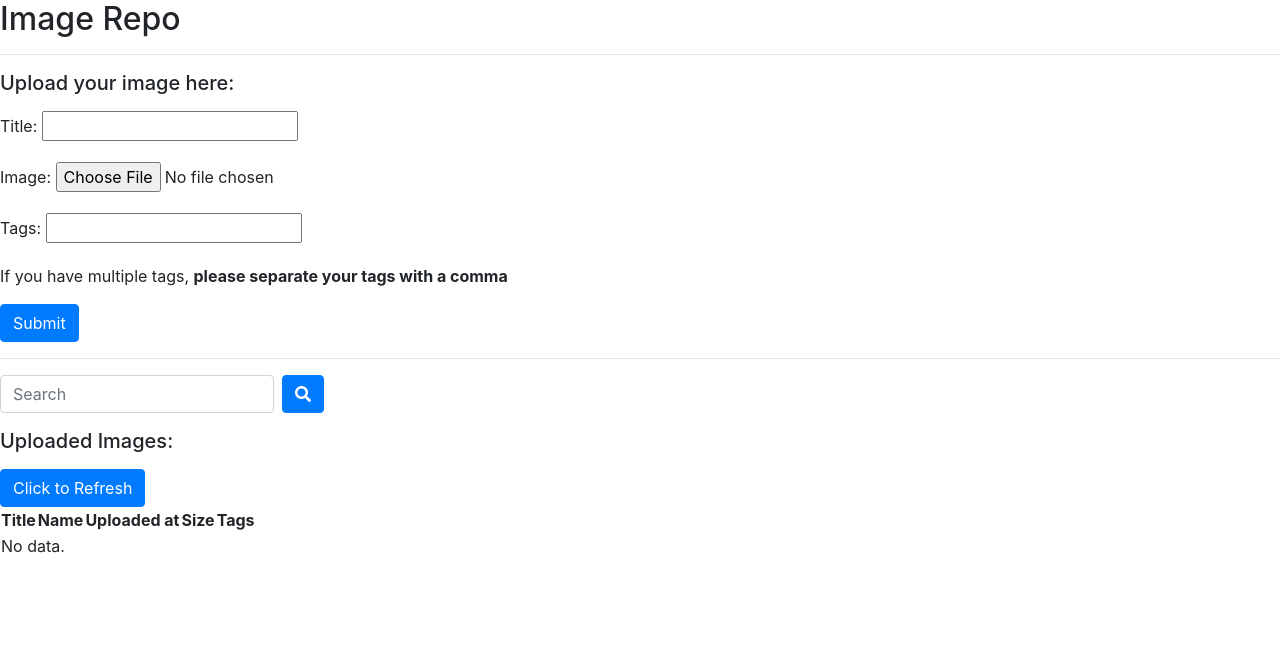
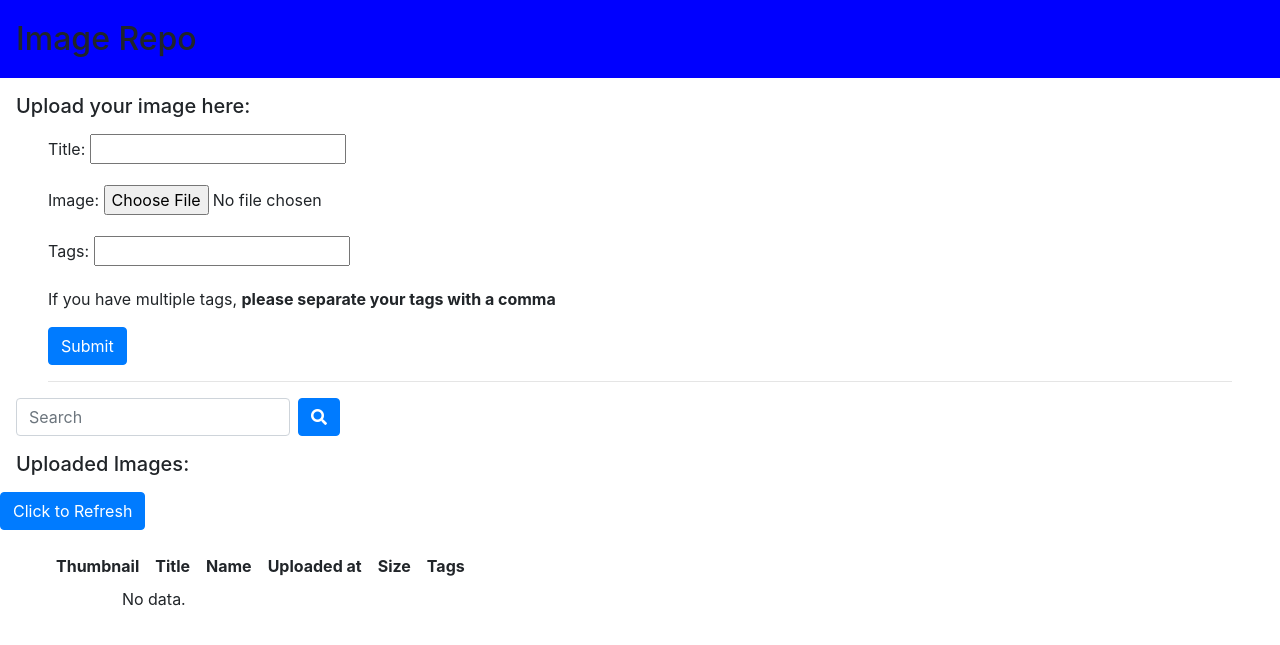
Before and after one commit to arrunp/shopify_image_repo, a Django app: page / in a window 1280 px wide. Shown: the top 645 px of the page. Run offline with Django 3.2, Linux system fonts and the light colour scheme; data that the repository does not hold is empty; some libraries are stand-ins or nearby versions.

Commit message:
update to styling

```diff
--- a/image_repo/repo/templates/repo/base.html
+++ b/image_repo/repo/templates/repo/base.html
@@ -12,10 +12,11 @@
 </head>
 
 <body>
-    <header>
-        <h2>Image Repo</h2>
-        <hr>
-    </header>
+    <div class="py-1 py-lg-1" style="background-color: blue;">
+        <header>
+            <h2 class="mx-3 mx-lg-3 my-3 my-lg-3">Image Repo</h2>
+        </header>
+    </div>
 
     {% block content %}{% endblock %}
     <!--
--- a/image_repo/repo/templates/repo/index.html
+++ b/image_repo/repo/templates/repo/index.html
@@ -10,8 +10,8 @@
     </form>
 </div>
 {% else %}
-<h5 class="my-3 my-lg-3">Upload your image here:</h5>
-<div style="display:block;">
+<h5 class="my-3 my-lg-3 mx-3 mx-lg-3">Upload your image here:</h5>
+<div style="display:block;" class="my-3 my-lg-3 mx-5 mx-lg-5">
     <form method=" post" enctype="multipart/form-data">
         {% csrf_token %}
         {{ form.as_p }}
@@ -24,7 +24,7 @@
 
 <!--IMAGE SEARCH AND UPLOADED LIST-->
 
-<form action="{% url 'imageSearch' %}" method=" get" class="form-inline my-3 my-lg-3">
+<form action="{% url 'imageSearch' %}" method=" get" class="form-inline my-3 my-lg-3 mx-3 mx-lg-3">
     <input class="form-control mr-sm-2" type="search" name="imageSearch" placeholder="Search" aria-label="Search">
     <button class="btn btn-primary" type="submit"><i class="fa fa-search"></i></button>
 </form>
@@ -37,23 +37,24 @@
     </button>
 </div>
 {% endif %}
-<table>
+<table style="text-align: center;" class="my-3 my-lg-3 mx-5 mx-lg-5">
     <thead>
         <tr>
-            <th>Title</th>
-            <th>Name</th>
-            <th>Uploaded at</th>
-            <th>Size</th>
-            <th>Tags</th>
+            <th class="py-2 px-2">Thumbnail</th>
+            <th class="py-2 px-2">Title</th>
+            <th class="py-2 px-2">Name</th>
+            <th class="py-2 px-2">Uploaded at</th>
+            <th class="py-2 px-2">Size</th>
+            <th class="py-2 px-2">Tags</th>
         </tr>
     </thead>
     <tbody>
 
         {% if found_images %}
         <a href="{% url 'home' %}"><button class="btn btn-primary">Back to Home</button></a>
-        <h5 class="my-3 my-lg-3">Search Results: </h5>
+        <h5 class="my-3 my-lg-3 mx-3 mx-lg-3">Search Results: </h5>
         {% for image in found_images %}
-        <tr>
+        <tr class="my-3 my-lg-3 mx-3 mx-lg-3">
             <td>{{ image.title }}</td>
             <td><a href="{{ image.image.url }}" target="_blank">{{ image.image.name }}</a></td>
             <td>{{ image.date }} EST</td>
@@ -69,16 +70,16 @@
         </tr>
         {% endfor %}
         {% else %}
-        <h5 class="my-3 my-lg-3">Uploaded Images:</h5>
+        <h5 class="my-3 my-lg-3 mx-3 mx-lg-3">Uploaded Images:</h5>
         {% for image in images %}
-        <tr>
-            <td><img src="{{ image.image.url }}" style="height: 24px; width: 24px;"></td>
-            <td>{{ image.title }}</td>
-            <td><a href="{{ image.image.url }}" target="_blank">{{ image.image.name }}</a></td>
-            <td>{{ image.date }} EST</td>
-            <td>{{ image.image.size|filesizeformat }}</td>
-            <td>{{ image.tags }}</td>
-            <td>
+        <tr class="my-3 my-lg-3 mx-3 mx-lg-3">
+            <td class="py-2 px-2"><img src="{{ image.image.url }}" style="height: 24px; width: 24px;"></td>
+            <td class="py-2 px-2">{{ image.title }}</td>
+            <td class="py-2 px-2"><a href="{{ image.image.url }}" target="_blank">{{ image.image.name }}</a></td>
+            <td class="py-2 px-2">{{ image.date }} EST</td>
+            <td class="py-2 px-2">{{ image.image.size|filesizeformat }}</td>
+            <td class="py-2 px-2">{{ image.tags }}</td>
+            <td class="py-2 px-2">
                 <form action="{% url 'imageDelete' image.id %}" method="POST">
                     {% csrf_token %}
                     <input name="imageDelete" type="submit" value="Delete"
```
